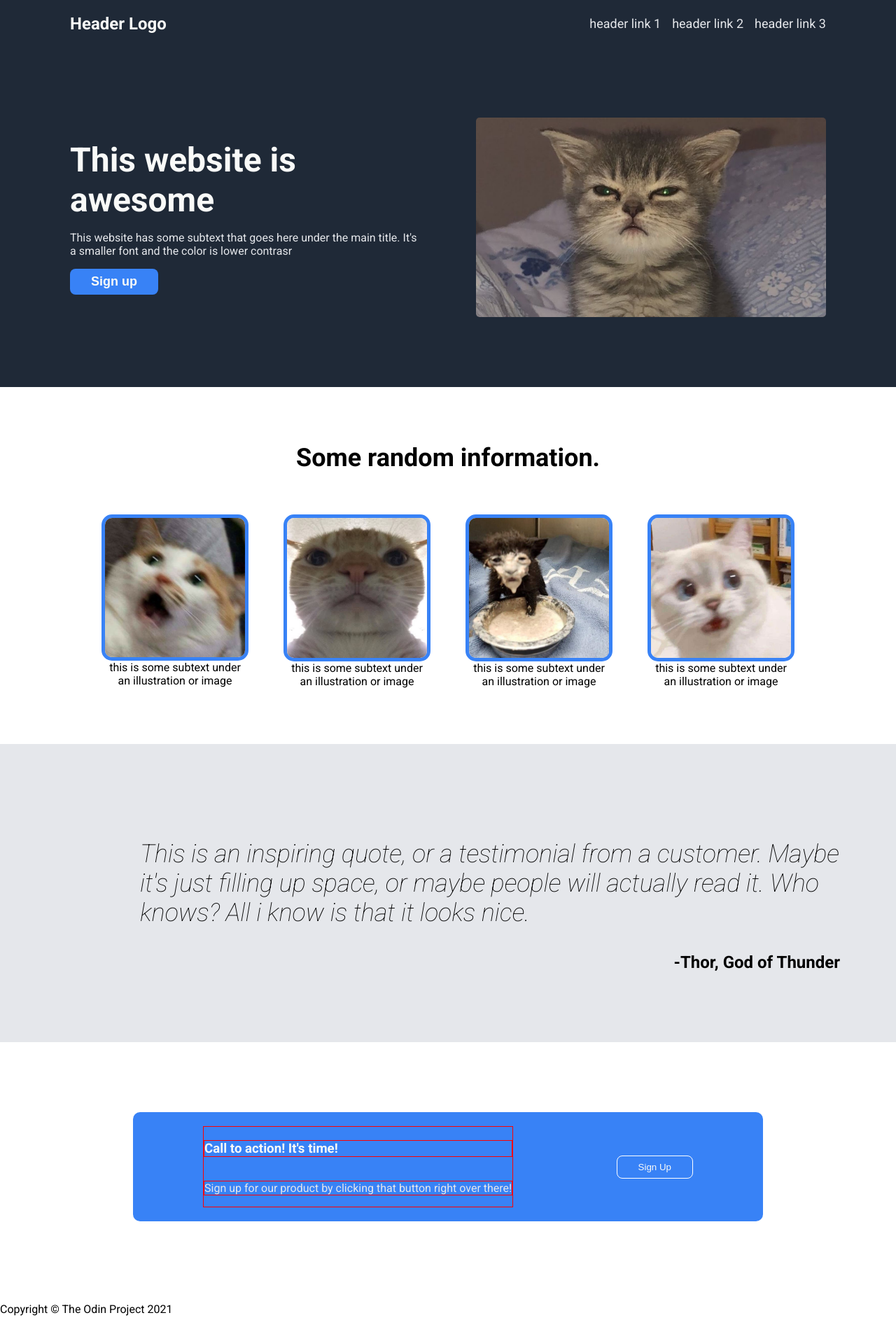
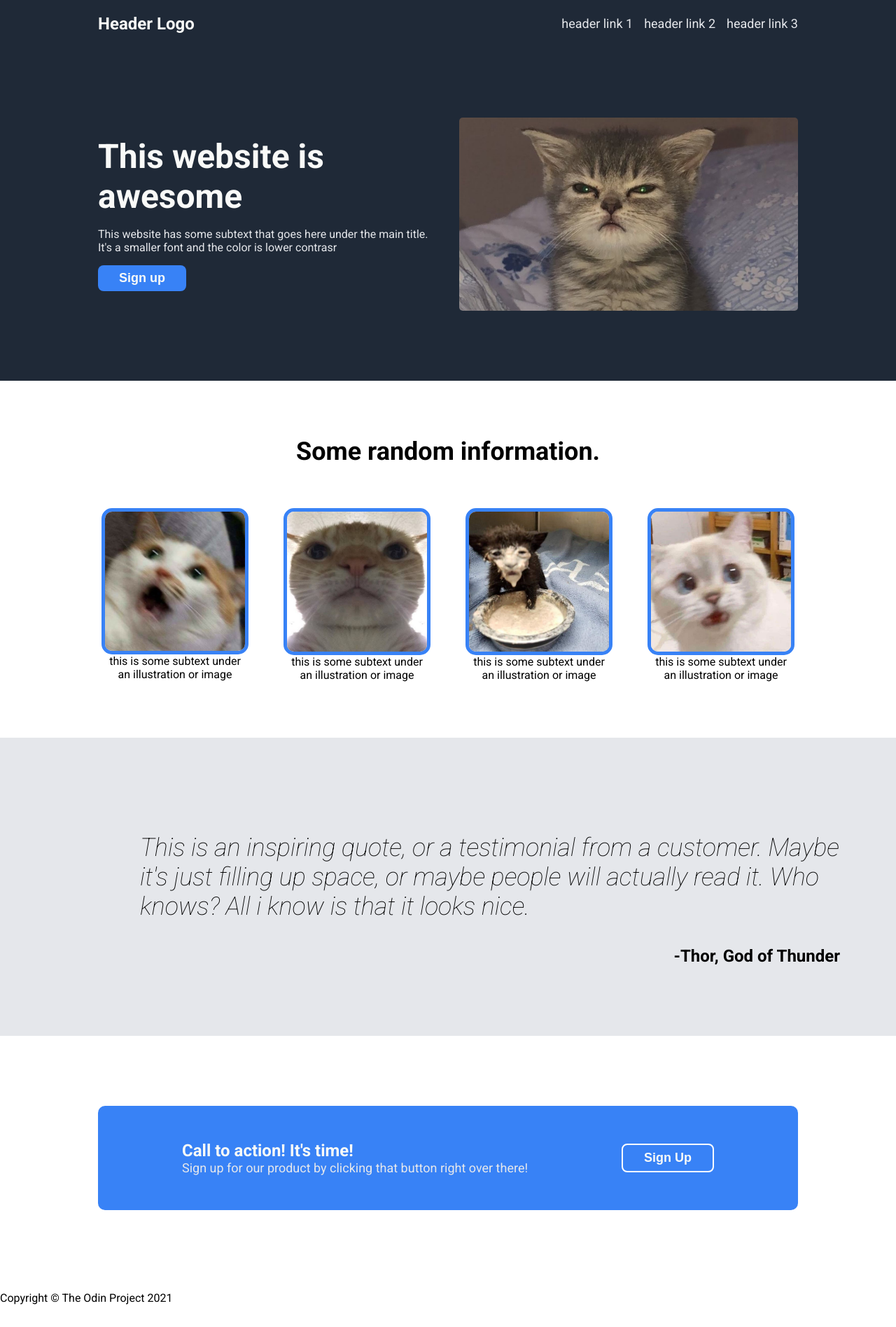
Before and after one commit to slavidkent/odin-landing-page, a plain HTML site: page index.html in a window 1280 px wide. Shown: the whole page at 70% size. Drawn offline with Linux system fonts and the light colour scheme.

Commit message:
Update header and call to action section styles

```diff
--- a/styles.css
+++ b/styles.css
@@ -8,27 +8,27 @@ body {
 #header {
   display: flex;
   flex-direction: column;
+  align-items: center;
   background-color: #1f2937;
 }
 
-#header nav {
+#header > nav {
   display: flex;
   justify-content: space-between;
   align-items: center;
-  padding: 0px 100px;
+  width: 1000px;
 }
 .header-logo-text {
   color: #f9faf8;
   font-size: 24px;
 }
-
-ul {
+#header > nav > ul {
   list-style: none;
   padding: 0;
   display: flex;
   gap: 1rem;
 }
-ul a {
+#header > nav > ul a {
   text-decoration: none;
   font-size: 18px;
   color: #e5e7eb;
@@ -36,20 +36,21 @@ ul a {
 
 #hero {
   color: #e5e7eb;
-  padding: 100px 100px;
+  width: 1000px;
   display: flex;
   justify-content: space-between;
-  align-items: center;
-  gap: 5rem;
+  padding: 100px 0px;
+  gap:2rem;
 }
 
 .hero-texts {
   display: flex;
   flex-direction: column;
+  justify-content: center;
   align-items: flex-start;
   flex-basis: 50%;
-  max-width: 500px;
 }
+
 #hero h2 {
   color: #f9faf8;
   font-size: 48px;
@@ -67,7 +68,6 @@ ul a {
 .hero-img-box {
   flex-basis: 50%;
   max-width: 500px;
-  align-self: stretch;
 }
 .hero-img-box img {
   width: 100%;
@@ -76,88 +76,91 @@ ul a {
   object-fit: cover;
 }
 
-#info{
-    display: flex;
-    flex-direction: column;
-    align-items: center;
-    padding:50px 100px;
+#info {
+  display: flex;
+  flex-direction: column;
+  align-items: center;
+  padding: 50px 100px;
 }
 
-#info h2{
+#info h2 {
   font-size: 36px;
   font-weight: bolder;
 }
-.info-img-collections{
+.info-img-collections {
   display: flex;
 }
-.info-img-collections img{
+.info-img-collections img {
   border-radius: 15px;
   border: 5px solid #3882f6;
-  width:200px;
+  width: 200px;
 }
-.img-set{
+.img-set {
   display: flex;
   flex-direction: column;
   align-items: center;
-  width:200px;
-  margin:30px;
+  width: 200px;
+  margin: 30px;
   text-align: center;
 }
 
-#quote{
+#quote {
   background-color: #e5e7eb;
-  padding:100px 200px;
+  padding: 100px 200px;
 }
-#quote blockquote{
+#quote blockquote {
   display: flex;
   flex-direction: column;
-  width:1000px;
+  width: 1000px;
   margin: 0 auto;
 }
-#quote p{
+#quote p {
   font-weight: 200;
   font-style: italic;
   font-size: 36px;
 }
-#quote cite{
+#quote cite {
   align-self: flex-end;
   font-weight: bold;
   font-size: 24px;
   font-style: normal;
 }
-#sign-up{
+#sign-up {
   padding: 100px;
 }
 
 #sign-up-box {
   display: flex;
   justify-content: space-between;
-  width:900px;
-  margin:0 auto;
+  width: 1000px;
+  margin: 0 auto;
   background-color: #3882f6;
   border-radius: 10px;
-  padding: 20px 100px;
+  padding: 50px 120px;
   box-sizing: border-box;
 }
 .text-wrap {
   display: flex;
   flex-direction: column;
-  border: 1px solid red;
+  justify-content: center;
 }
-.text-wrap h3{
+.text-wrap > h3 {
   color: #f9faf8;
-  border: 1px solid red;
+  margin:0;
+  font-size: 24px;
 }
-.text-wrap p{
+.text-wrap > p {
   color: #e5e7eb;
-  border: 1px solid red;
-
+  margin: 0;
+  font-size: 18px;
 }
-#sign-up-box button{
+#sign-up-box button {
   color: #f9faf8;
   background-color: #3882f6;
   align-self: center;
   padding: 8px 30px;
   border-radius: 8px;
-  border:1px solid white;
+  border: 2px solid white;
+  font-size: 18px;
+  font-weight: bold;
 }
```
